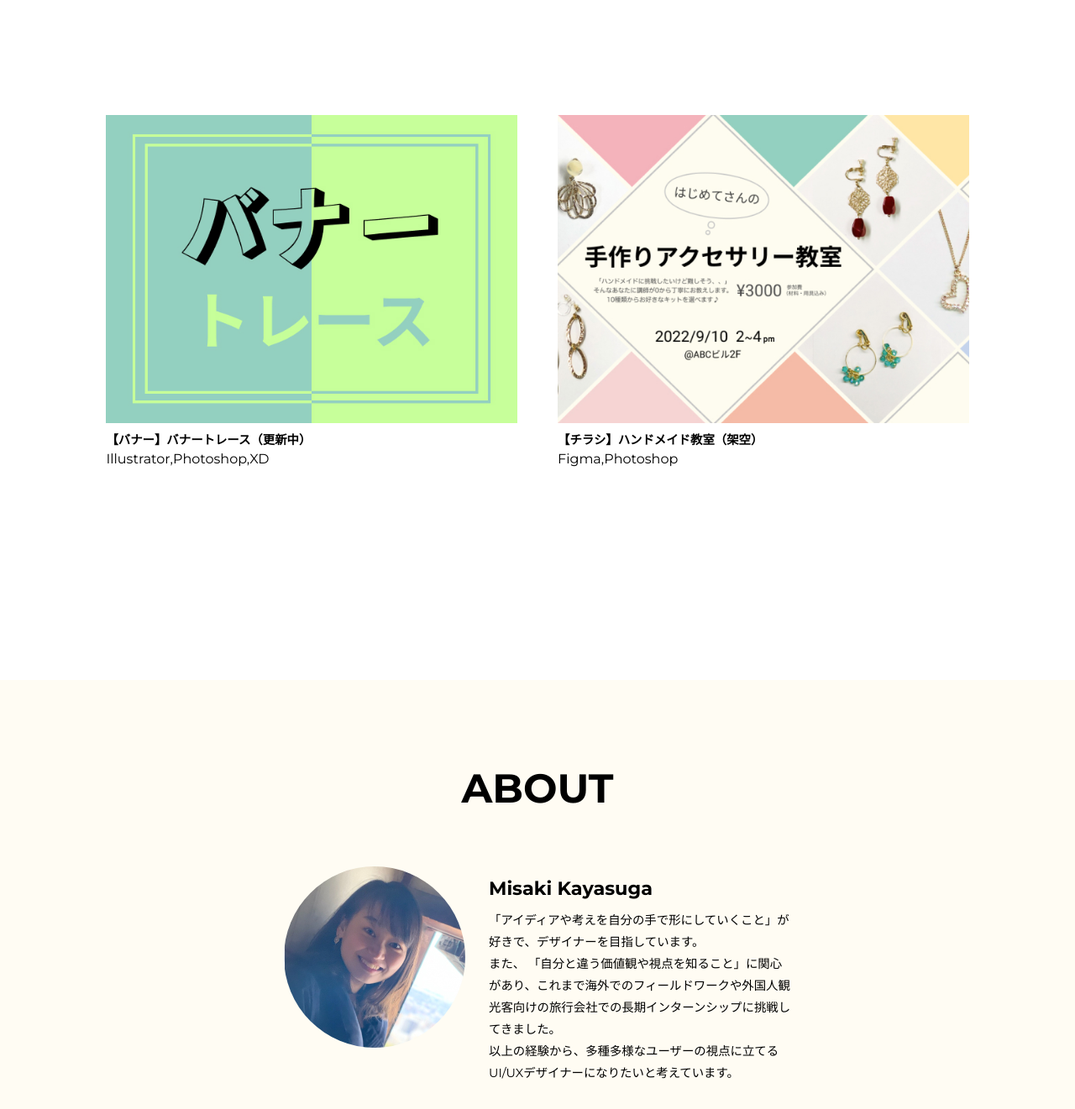
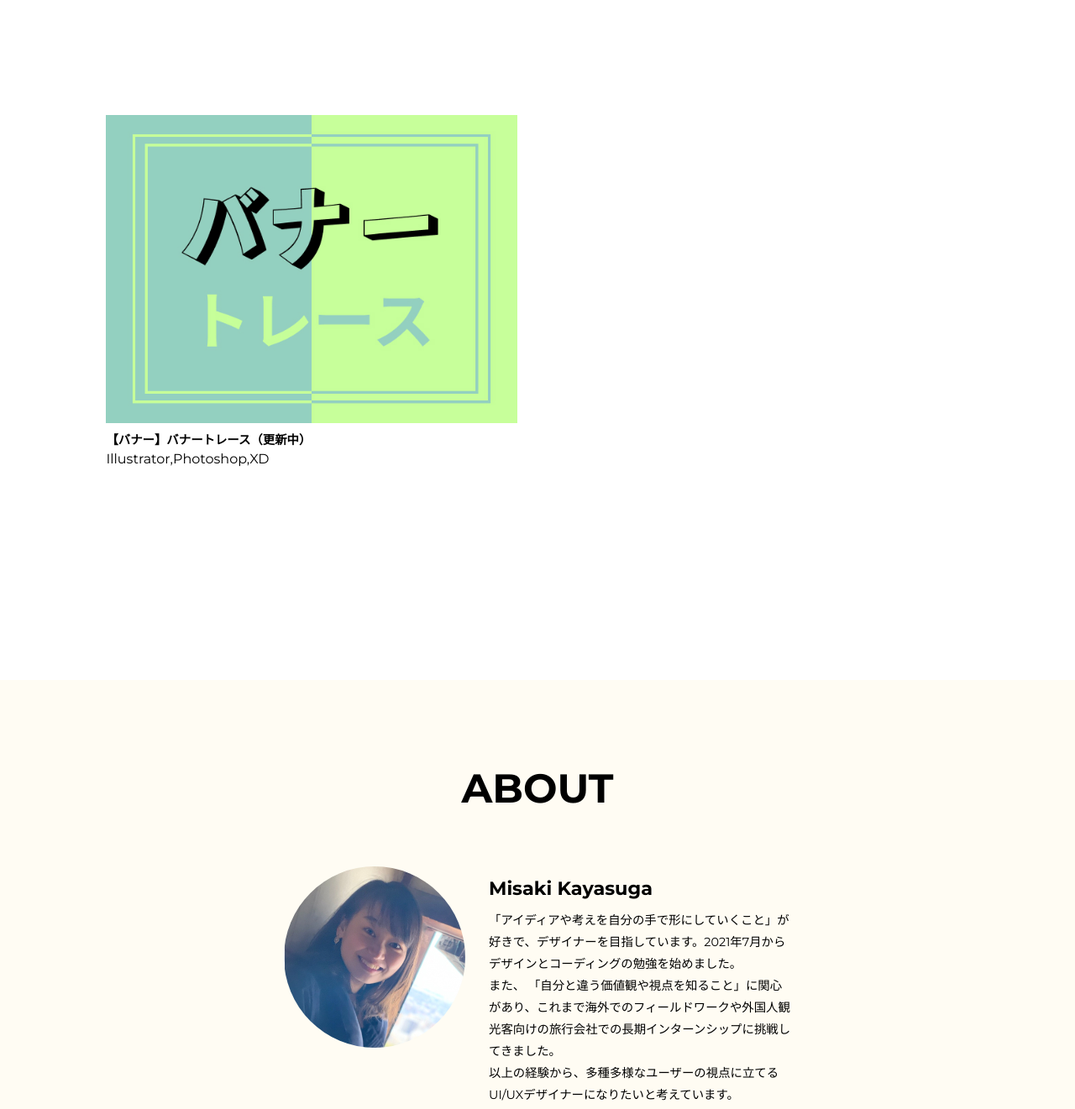
Before and after one commit to usakodesign/misaki_portfolio, a plain HTML site: page portfolio/index.html in a window 1280 px wide. Shown: the part 1520-2841 px from the top of the page at 84% size. Drawn offline with Linux system fonts and the light colour scheme; some packages are replaced by stand-ins of ours.

Commit message:
Update index.html

```diff
--- a/portfolio/index.html
+++ b/portfolio/index.html
@@ -62,21 +62,11 @@
         </li>
 
         <li>
-          <a href="https://www.resume.id/works/4db141d4ed752241">
+          <a href="banner.html">
             <div class="works-img"><img src="images/banner-home.jpg" alt="作品写真2"></div>
             <div class="works-intro">
               <h3>【バナー】バナートレース（更新中）</h3>
               <p>Illustrator,Photoshop,XD</p>
-            </div>
-          </a>
-        </li>
-
-        <li>
-          <a href="https://www.resume.id/works/f19a88000e6d0ccf">
-            <div class="works-img"><img src="images/work2.jpg" alt="作品写真2"></div>
-            <div class="works-intro">
-              <h3>【チラシ】ハンドメイド教室（架空）</h3>
-              <p>Figma,Photoshop</p>
             </div>
           </a>
         </li>
@@ -93,7 +83,7 @@
         <img src="images/myphoto.jpg" alt="私">
         <div class="profile-info">
           <h3 class="myname">Misaki Kayasuga</h3>
-          <p class="profile-text">「アイディアや考えを自分の手で形にしていくこと」が好きで、デザイナーを目指しています。<br>
+          <p class="profile-text">「アイディアや考えを自分の手で形にしていくこと」が好きで、デザイナーを目指しています。2021年7月からデザインとコーディングの勉強を始めました。<br>
            また、 「自分と違う価値観や視点を知ること」に関心があり、これまで海外でのフィールドワークや外国人観光客向けの旅行会社での長期インターンシップに挑戦してきました。<br>
            以上の経験から、多種多様なユーザーの視点に立てるUI/UXデザイナーになりたいと考えています。
           </p>
```
